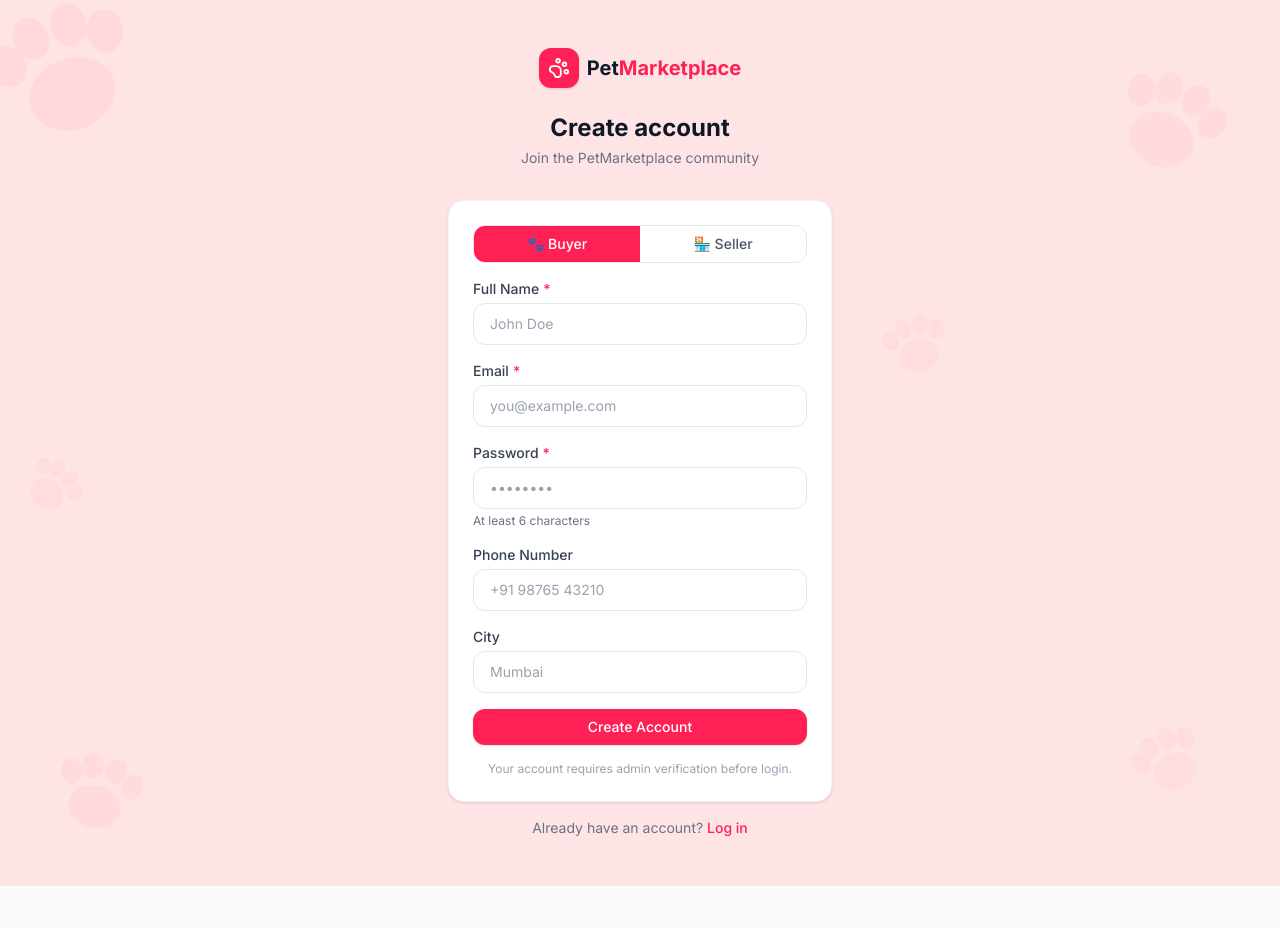
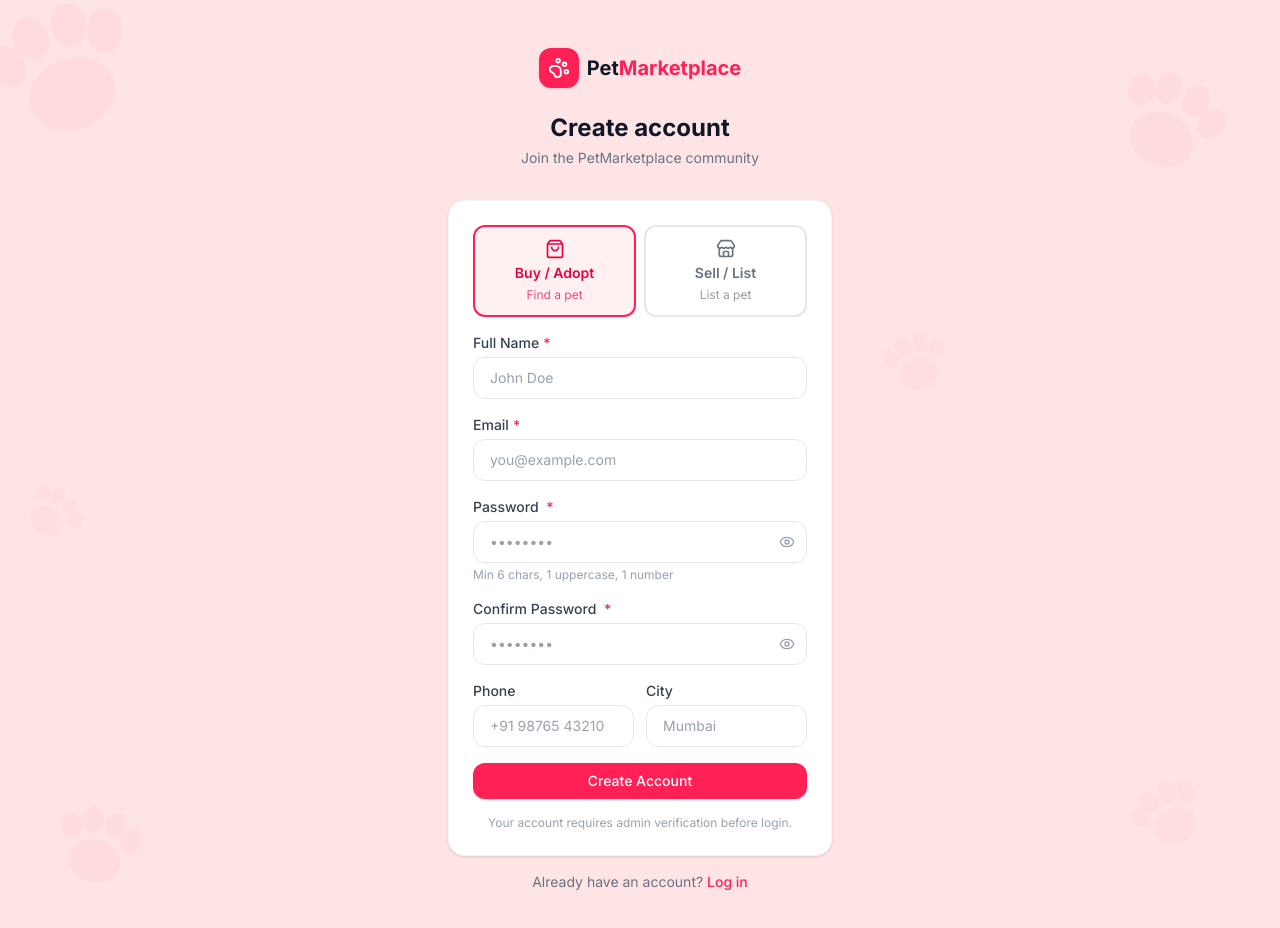
Before and after one commit to mohdsameerid/pet-marketplace-frontend, a Next.js app: page /register in a window 1280 px wide. Shown: the top 928 px of the page. Before the commit the page ends 886 px from the top, so only its background shows below. Built offline with nearby package versions, Linux system fonts and the light colour scheme; no server answers.

Commit message:
feat: implement authentication layout and enhance login/register forms with validation and password visibility toggle

```diff
--- /dev/null
+++ b/src/app/(auth)/layout.tsx
@@ -0,0 +1,3 @@
+export default function AuthLayout({ children }: { children: React.ReactNode }) {
+  return <>{children}</>;
+}
--- a/src/app/(auth)/login/page.tsx
+++ b/src/app/(auth)/login/page.tsx
@@ -7,7 +7,7 @@ import { useAuth } from '@/context/AuthContext';
 import { authApi } from '@/lib/api/auth';
 import { Button } from '@/components/ui/Button';
 import { Input } from '@/components/ui/Input';
-import { PawPrint } from 'lucide-react';
+import { PawPrint, Eye, EyeOff } from 'lucide-react';
 import { PawPrintBg } from '@/components/ui/PawPrintBg';
 import toast from 'react-hot-toast';
 
@@ -17,14 +17,28 @@ export default function LoginPage() {
   const [form, setForm] = useState({ email: '', password: '' });
   const [errors, setErrors] = useState<Record<string, string>>({});
   const [isLoading, setIsLoading] = useState(false);
+  const [showPassword, setShowPassword] = useState(false);
+
+  const validate = () => {
+    const newErrors: Record<string, string> = {};
+    if (!form.email) {
+      newErrors.email = 'Email is required';
+    } else if (!/^[^\s@]+@[^\s@]+\.[^\s@]+$/.test(form.email)) {
+      newErrors.email = 'Enter a valid email address';
+    }
+    if (!form.password) {
+      newErrors.password = 'Password is required';
+    } else if (form.password.length < 6) {
+      newErrors.password = 'Password must be at least 6 characters';
+    }
+    return newErrors;
+  };
 
   const handleSubmit = async (e: React.FormEvent) => {
     e.preventDefault();
     setErrors({});
 
-    const newErrors: Record<string, string> = {};
-    if (!form.email) newErrors.email = 'Email is required';
-    if (!form.password) newErrors.password = 'Password is required';
+    const newErrors = validate();
     if (Object.keys(newErrors).length) { setErrors(newErrors); return; }
 
     setIsLoading(true);
@@ -33,9 +47,11 @@ export default function LoginPage() {
       if (res.data.success) {
         login(res.data.data);
         toast.success(`Welcome back, ${res.data.data.fullName}!`);
-        // Wait 1.5s so the toast is visible before navigating away
-        await new Promise((r) => setTimeout(r, 1500));
-        router.push('/listings');
+        if (res.data.data.role === 'Admin') {
+          router.push('/admin');
+        } else {
+          router.push('/');
+        }
       } else {
         toast.error(res.data.errors?.[0] ?? 'Login failed');
       }
@@ -52,12 +68,13 @@ export default function LoginPage() {
   return (
     <div className="relative flex min-h-screen items-center justify-center overflow-hidden bg-rose-100 px-4">
       {/* Paw print background decorations */}
-      <PawPrintBg size={200} opacity={0.15} className="absolute -top-10 -left-10 text-rose-300 rotate-[-20deg]" />
-      <PawPrintBg size={150} opacity={0.12} className="absolute top-10 right-8 text-rose-300 rotate-[25deg]" />
-      <PawPrintBg size={120} opacity={0.13} className="absolute bottom-10 left-10 text-rose-300 rotate-[15deg]" />
-      <PawPrintBg size={100} opacity={0.10} className="absolute bottom-20 right-16 text-rose-300 rotate-[-30deg]" />
-      <PawPrintBg size={80}  opacity={0.10} className="absolute top-1/2 left-4 text-rose-300 rotate-[40deg]" />
-      <PawPrintBg size={90}  opacity={0.10} className="absolute top-1/3 right-1/4 text-rose-300 rotate-[-15deg]" />
+      <PawPrintBg size={200} opacity={0.12} className="absolute -top-10 -left-10 text-rose-300 rotate-[-20deg]" />
+      <PawPrintBg size={150} opacity={0.10} className="absolute top-10 right-8 text-rose-300 rotate-[25deg]" />
+      <PawPrintBg size={120} opacity={0.10} className="absolute bottom-10 left-10 text-rose-300 rotate-[15deg]" />
+      <PawPrintBg size={100} opacity={0.08} className="absolute bottom-20 right-16 text-rose-300 rotate-[-30deg]" />
+      <PawPrintBg size={80}  opacity={0.08} className="absolute top-1/2 left-4 text-rose-300 rotate-[40deg]" />
+      <PawPrintBg size={90}  opacity={0.08} className="absolute top-1/3 right-1/4 text-rose-300 rotate-[-15deg]" />
+
       <div className="relative z-10 w-full max-w-sm">
         {/* Logo */}
         <div className="text-center mb-8">
@@ -83,15 +100,36 @@ export default function LoginPage() {
             error={errors.email}
             required
           />
-          <Input
-            label="Password"
-            type="password"
-            placeholder="••••••••"
-            value={form.password}
-            onChange={(e) => setForm({ ...form, password: e.target.value })}
-            error={errors.password}
-            required
-          />
+
+          {/* Password with show/hide toggle */}
+          <div className="flex flex-col gap-1">
+            <label className="text-sm font-medium text-gray-700">
+              Password <span className="text-rose-500 ml-1">*</span>
+            </label>
+            <div className="relative">
+              <input
+                type={showPassword ? 'text' : 'password'}
+                placeholder="••••••••"
+                value={form.password}
+                onChange={(e) => setForm({ ...form, password: e.target.value })}
+                suppressHydrationWarning
+                className={`w-full rounded-xl border px-4 py-2.5 pr-10 text-sm outline-none transition-all duration-200 placeholder:text-gray-400 focus:ring-2 focus:border-transparent ${
+                  errors.password
+                    ? 'border-red-400 bg-red-50 focus:ring-red-300'
+                    : 'border-gray-200 bg-white hover:border-gray-300 focus:ring-rose-400'
+                }`}
+              />
+              <button
+                type="button"
+                onClick={() => setShowPassword(!showPassword)}
+                className="absolute right-3 top-1/2 -translate-y-1/2 text-gray-400 hover:text-gray-600"
+              >
+                {showPassword ? <EyeOff size={16} /> : <Eye size={16} />}
+              </button>
+            </div>
+            {errors.password && <p className="text-xs text-red-500">{errors.password}</p>}
+          </div>
+
           <Button type="submit" isLoading={isLoading} className="w-full">
             Log in
           </Button>
@@ -103,6 +141,16 @@ export default function LoginPage() {
             Sign up
           </Link>
         </p>
+
+        {/* Dev hint box */}
+        <div className="mt-6 rounded-xl border border-rose-200 bg-rose-50 p-4 text-xs text-gray-600">
+          <p className="font-semibold text-rose-700 mb-2">Test credentials</p>
+          <div className="space-y-1 font-mono">
+            <p><span className="text-gray-500">Admin:</span> admin@test.com / Test@123</p>
+            <p><span className="text-gray-500">Seller:</span> seller@test.com / Test@123</p>
+            <p><span className="text-gray-500">Buyer:</span> buyer@test.com / Test@123</p>
+          </div>
+        </div>
       </div>
     </div>
   );
--- a/src/app/(auth)/register/page.tsx
+++ b/src/app/(auth)/register/page.tsx
@@ -6,7 +6,7 @@ import { useRouter } from 'next/navigation';
 import { authApi } from '@/lib/api/auth';
 import { Button } from '@/components/ui/Button';
 import { Input } from '@/components/ui/Input';
-import { PawPrint } from 'lucide-react';
+import { PawPrint, ShoppingBag, Store, Eye, EyeOff } from 'lucide-react';
 import { PawPrintBg } from '@/components/ui/PawPrintBg';
 import toast from 'react-hot-toast';
 
@@ -18,21 +18,55 @@ export default function RegisterPage() {
     fullName: '',
     email: '',
     password: '',
+    confirmPassword: '',
     phoneNumber: '',
     city: '',
     role: 'Buyer' as Role,
   });
   const [errors, setErrors] = useState<Record<string, string>>({});
   const [isLoading, setIsLoading] = useState(false);
+  const [showPassword, setShowPassword] = useState(false);
+  const [showConfirm, setShowConfirm] = useState(false);
+
+  const validate = () => {
+    const newErrors: Record<string, string> = {};
+
+    if (!form.fullName.trim()) {
+      newErrors.fullName = 'Full name is required';
+    } else if (form.fullName.trim().length < 2) {
+      newErrors.fullName = 'Name must be at least 2 characters';
+    }
+
+    if (!form.email) {
+      newErrors.email = 'Email is required';
+    } else if (!/^[^\s@]+@[^\s@]+\.[^\s@]+$/.test(form.email)) {
+      newErrors.email = 'Enter a valid email address';
+    }
+
+    if (!form.password) {
+      newErrors.password = 'Password is required';
+    } else if (form.password.length < 6) {
+      newErrors.password = 'Password must be at least 6 characters';
+    } else if (!/[A-Z]/.test(form.password)) {
+      newErrors.password = 'Password must contain at least 1 uppercase letter';
+    } else if (!/[0-9]/.test(form.password)) {
+      newErrors.password = 'Password must contain at least 1 number';
+    }
+
+    if (!form.confirmPassword) {
+      newErrors.confirmPassword = 'Please confirm your password';
+    } else if (form.password !== form.confirmPassword) {
+      newErrors.confirmPassword = 'Passwords do not match';
+    }
+
+    return newErrors;
+  };
 
   const handleSubmit = async (e: React.FormEvent) => {
     e.preventDefault();
     setErrors({});
 
-    const newErrors: Record<string, string> = {};
-    if (!form.fullName.trim()) newErrors.fullName = 'Full name is required';
-    if (!form.email) newErrors.email = 'Email is required';
-    if (!form.password || form.password.length < 6) newErrors.password = 'Password must be at least 6 characters';
+    const newErrors = validate();
     if (Object.keys(newErrors).length) { setErrors(newErrors); return; }
 
     setIsLoading(true);
@@ -63,15 +97,21 @@ export default function RegisterPage() {
     }
   };
 
+  const roles: { value: Role; label: string; sub: string; Icon: typeof ShoppingBag }[] = [
+    { value: 'Buyer', label: 'Buy / Adopt', sub: 'Find a pet', Icon: ShoppingBag },
+    { value: 'Seller', label: 'Sell / List', sub: 'List a pet', Icon: Store },
+  ];
+
   return (
     <div className="relative flex min-h-screen items-center justify-center overflow-hidden bg-rose-100 px-4 py-12">
       {/* Paw print background decorations */}
-      <PawPrintBg size={200} opacity={0.15} className="absolute -top-10 -left-10 text-rose-300 rotate-[-20deg]" />
-      <PawPrintBg size={150} opacity={0.12} className="absolute top-10 right-8 text-rose-300 rotate-[25deg]" />
-      <PawPrintBg size={120} opacity={0.13} className="absolute bottom-10 left-10 text-rose-300 rotate-[15deg]" />
-      <PawPrintBg size={100} opacity={0.10} className="absolute bottom-20 right-16 text-rose-300 rotate-[-30deg]" />
-      <PawPrintBg size={80}  opacity={0.10} className="absolute top-1/2 left-4 text-rose-300 rotate-[40deg]" />
-      <PawPrintBg size={90}  opacity={0.10} className="absolute top-1/3 right-1/4 text-rose-300 rotate-[-15deg]" />
+      <PawPrintBg size={200} opacity={0.12} className="absolute -top-10 -left-10 text-rose-300 rotate-[-20deg]" />
+      <PawPrintBg size={150} opacity={0.10} className="absolute top-10 right-8 text-rose-300 rotate-[25deg]" />
+      <PawPrintBg size={120} opacity={0.10} className="absolute bottom-10 left-10 text-rose-300 rotate-[15deg]" />
+      <PawPrintBg size={100} opacity={0.08} className="absolute bottom-20 right-16 text-rose-300 rotate-[-30deg]" />
+      <PawPrintBg size={80}  opacity={0.08} className="absolute top-1/2 left-4 text-rose-300 rotate-[40deg]" />
+      <PawPrintBg size={90}  opacity={0.08} className="absolute top-1/3 right-1/4 text-rose-300 rotate-[-15deg]" />
+
       <div className="relative z-10 w-full max-w-sm">
         {/* Logo */}
         <div className="text-center mb-8">
@@ -89,19 +129,21 @@ export default function RegisterPage() {
 
         <form onSubmit={handleSubmit} className="rounded-2xl bg-white border border-gray-100 shadow-sm p-6 space-y-4">
           {/* Role toggle */}
-          <div className="flex rounded-xl overflow-hidden border border-gray-200">
-            {(['Buyer', 'Seller'] as Role[]).map((role) => (
+          <div className="grid grid-cols-2 gap-2">
+            {roles.map(({ value, label, sub, Icon }) => (
               <button
-                key={role}
+                key={value}
                 type="button"
-                onClick={() => setForm({ ...form, role })}
-                className={`flex-1 py-2 text-sm font-medium transition-colors ${
-                  form.role === role
-                    ? 'bg-rose-500 text-white'
-                    : 'bg-white text-gray-600 hover:bg-rose-50 hover:text-rose-600'
+                onClick={() => setForm({ ...form, role: value })}
+                className={`flex flex-col items-center gap-1 rounded-xl border-2 py-3 px-2 text-sm font-medium transition-all ${
+                  form.role === value
+                    ? 'border-rose-500 bg-rose-50 text-rose-600'
+                    : 'border-gray-200 bg-white text-gray-500 hover:border-rose-200 hover:text-rose-500'
                 }`}
               >
-                {role === 'Buyer' ? '🐾 Buyer' : '🏪 Seller'}
+                <Icon size={20} />
+                <span className="font-semibold">{label}</span>
+                <span className="text-xs font-normal opacity-70">{sub}</span>
               </button>
             ))}
           </div>
@@ -123,18 +165,72 @@ export default function RegisterPage() {
             error={errors.email}
             required
           />
-          <Input
-            label="Password"
-            type="password"
+
+          {/* Password with show/hide */}
+          <div className="flex flex-col gap-1">
+            <label className="text-sm font-medium text-gray-700">
+              Password <span className="text-rose-500 ml-1">*</span>
+            </label>
+            <div className="relative">
+              <input
+                type={showPassword ? 'text' : 'password'}
                 placeholder="••••••••"
                 value={form.password}
                 onChange={(e) => setForm({ ...form, password: e.target.value })}
-            error={errors.password}
-            helperText="At least 6 characters"
-            required
+                suppressHydrationWarning
+                className={`w-full rounded-xl border px-4 py-2.5 pr-10 text-sm outline-none transition-all duration-200 placeholder:text-gray-400 focus:ring-2 focus:border-transparent ${
+                  errors.password
+                    ? 'border-red-400 bg-red-50 focus:ring-red-300'
+                    : 'border-gray-200 bg-white hover:border-gray-300 focus:ring-rose-400'
+                }`}
               />
+              <button
+                type="button"
+                onClick={() => setShowPassword(!showPassword)}
+                className="absolute right-3 top-1/2 -translate-y-1/2 text-gray-400 hover:text-gray-600"
+              >
+                {showPassword ? <EyeOff size={16} /> : <Eye size={16} />}
+              </button>
+            </div>
+            {errors.password
+              ? <p className="text-xs text-red-500">{errors.password}</p>
+              : <p className="text-xs text-gray-400">Min 6 chars, 1 uppercase, 1 number</p>
+            }
+          </div>
+
+          {/* Confirm Password with show/hide */}
+          <div className="flex flex-col gap-1">
+            <label className="text-sm font-medium text-gray-700">
+              Confirm Password <span className="text-rose-500 ml-1">*</span>
+            </label>
+            <div className="relative">
+              <input
+                type={showConfirm ? 'text' : 'password'}
+                placeholder="••••••••"
+                value={form.confirmPassword}
+                onChange={(e) => setForm({ ...form, confirmPassword: e.target.value })}
+                suppressHydrationWarning
+                className={`w-full rounded-xl border px-4 py-2.5 pr-10 text-sm outline-none transition-all duration-200 placeholder:text-gray-400 focus:ring-2 focus:border-transparent ${
+                  errors.confirmPassword
+                    ? 'border-red-400 bg-red-50 focus:ring-red-300'
+                    : 'border-gray-200 bg-white hover:border-gray-300 focus:ring-rose-400'
+                }`}
+              />
+              <button
+                type="button"
+                onClick={() => setShowConfirm(!showConfirm)}
+                className="absolute right-3 top-1/2 -translate-y-1/2 text-gray-400 hover:text-gray-600"
+              >
+                {showConfirm ? <EyeOff size={16} /> : <Eye size={16} />}
+              </button>
+            </div>
+            {errors.confirmPassword && <p className="text-xs text-red-500">{errors.confirmPassword}</p>}
+          </div>
+
+          {/* Phone and City side by side */}
+          <div className="grid grid-cols-2 gap-3">
             <Input
-            label="Phone Number"
+              label="Phone"
               type="tel"
               placeholder="+91 98765 43210"
               value={form.phoneNumber}
@@ -146,6 +242,7 @@ export default function RegisterPage() {
               value={form.city}
               onChange={(e) => setForm({ ...form, city: e.target.value })}
             />
+          </div>
 
           <Button type="submit" isLoading={isLoading} className="w-full">
             Create Account
--- a/src/components/layout/ProtectedRoute.tsx
+++ b/src/components/layout/ProtectedRoute.tsx
@@ -7,10 +7,10 @@ import { Spinner } from '@/components/ui/Spinner';
 
 interface ProtectedRouteProps {
   children: ReactNode;
-  requiredRole?: 'Buyer' | 'Seller' | 'Admin';
+  allowedRoles?: string[];
 }
 
-export function ProtectedRoute({ children, requiredRole }: ProtectedRouteProps) {
+export function ProtectedRoute({ children, allowedRoles }: ProtectedRouteProps) {
   const { user, isAuthenticated, isLoading } = useAuth();
   const router = useRouter();
 
@@ -18,10 +18,10 @@ export function ProtectedRoute({ children, requiredRole }: ProtectedRouteProps)
     if (!isLoading && !isAuthenticated) {
       router.replace('/login');
     }
-    if (!isLoading && isAuthenticated && requiredRole && user?.role !== requiredRole) {
+    if (!isLoading && isAuthenticated && allowedRoles && user?.role && !allowedRoles.includes(user.role)) {
       router.replace('/');
     }
-  }, [isLoading, isAuthenticated, user, requiredRole, router]);
+  }, [isLoading, isAuthenticated, user, allowedRoles, router]);
 
   if (isLoading) {
     return (
@@ -32,7 +32,7 @@ export function ProtectedRoute({ children, requiredRole }: ProtectedRouteProps)
   }
 
   if (!isAuthenticated) return null;
-  if (requiredRole && user?.role !== requiredRole) return null;
+  if (allowedRoles && user?.role && !allowedRoles.includes(user.role)) return null;
 
   return <>{children}</>;
 }
--- a/src/components/ui/Button.tsx
+++ b/src/components/ui/Button.tsx
@@ -2,7 +2,7 @@ import { ButtonHTMLAttributes, ReactNode } from 'react';
 import { Spinner } from './Spinner';
 
 interface ButtonProps extends ButtonHTMLAttributes<HTMLButtonElement> {
-  variant?: 'primary' | 'secondary' | 'outline' | 'ghost' | 'danger';
+  variant?: 'primary' | 'secondary' | 'outline' | 'danger' | 'ghost';
   size?: 'sm' | 'md' | 'lg';
   isLoading?: boolean;
   children: ReactNode;
@@ -33,6 +33,7 @@ export function Button({
 }: ButtonProps) {
   return (
     <button
+      type="button"
       disabled={disabled || isLoading}
       className={`inline-flex items-center justify-center gap-2 rounded-xl font-medium transition-all duration-200 disabled:opacity-50 disabled:cursor-not-allowed focus:outline-none focus:ring-2 focus:ring-rose-400 focus:ring-offset-2 ${variants[variant]} ${sizes[size]} ${className}`}
       {...props}
--- a/src/context/AuthContext.tsx
+++ b/src/context/AuthContext.tsx
@@ -1,6 +1,7 @@
 'use client';
 
 import { createContext, useContext, useEffect, useState, ReactNode } from 'react';
+import { useRouter } from 'next/navigation';
 import { User, AuthResponse } from '@/types';
 import { tokenUtils, userUtils } from '@/lib/utils/auth';
 import { authApi } from '@/lib/api/auth';
@@ -17,6 +18,7 @@ interface AuthContextType {
 const AuthContext = createContext<AuthContextType | undefined>(undefined);
 
 export function AuthProvider({ children }: { children: ReactNode }) {
+  const router = useRouter();
   const [user, setUser] = useState<User | null>(null);
   const [isLoading, setIsLoading] = useState(true);
 
@@ -36,6 +38,15 @@ export function AuthProvider({ children }: { children: ReactNode }) {
     initAuth();
   }, []);
 
+  useEffect(() => {
+    const handleUnauthorized = () => {
+      setUser(null);
+      router.push('/login');
+    };
+    window.addEventListener('auth:unauthorized', handleUnauthorized);
+    return () => window.removeEventListener('auth:unauthorized', handleUnauthorized);
+  }, [router]);
+
   const login = (response: AuthResponse) => {
     tokenUtils.set(response.token);
     const userData: User = {
@@ -53,7 +64,7 @@ export function AuthProvider({ children }: { children: ReactNode }) {
   const logout = () => {
     tokenUtils.remove();
     setUser(null);
-    window.location.href = '/';
+    router.push('/');
   };
 
   const refreshUser = async () => {
--- a/src/lib/api/client.ts
+++ b/src/lib/api/client.ts
@@ -26,9 +26,13 @@ apiClient.interceptors.response.use(
   (error) => {
     if (error.response?.status === 401) {
       if (typeof window !== 'undefined') {
-        localStorage.removeItem('token');
-        localStorage.removeItem('user');
-        window.location.href = '/login';
+        // Skip redirect for auth endpoints — let the calling code handle the error
+        const isAuthEndpoint = error.config?.url?.includes('/api/auth/');
+        if (!isAuthEndpoint) {
+          localStorage.removeItem('token');
+          localStorage.removeItem('user');
+          window.dispatchEvent(new CustomEvent('auth:unauthorized'));
+        }
       }
     }
     return Promise.reject(error);
```
Lines whose indentation alone changed are shown as unchanged.
